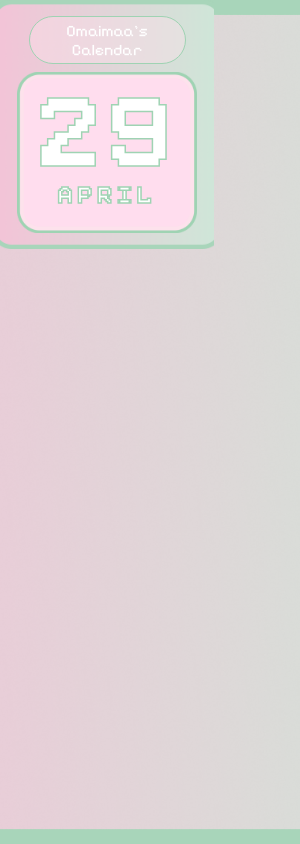
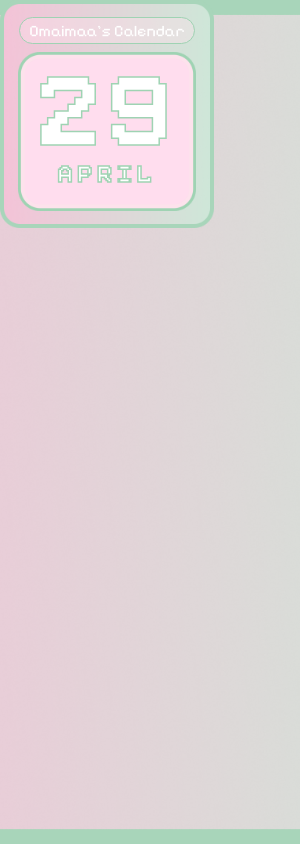
Before and after one commit to omaimaa777/my-electron-app---extended-learning, an Electron app: page index.html in a window 300 px wide. Drawn offline with Linux system fonts and the light colour scheme.

Commit message:
fixed sizing + added comments

```diff
--- a/style.css
+++ b/style.css
@@ -29,58 +29,60 @@ body {
     -webkit-app-region: drag;
 }
 
+/* OUTER FRAME */
 .app {
     display: flex;
     flex-direction: column;
     justify-content: center;
     align-items: center;
     gap: 8px;
+
     width: 214px;
+    height: 228px;
     padding: 16px 17px;
 
     background-image: url(images/outer-frame-bg.png);
-    background-size: cover;
+    background-size: 100% 100%;
     background-repeat: no-repeat;
     background-position: center;
 }
 
+/* TITLE */
 .title {
     color: #FFFFFF;
     font-family: "Pixelify Sans";
     font-size: 16px;
-    font-style: normal;
     font-weight: 400;
-    line-height: normal;
     text-align: center;
 
     display: flex;
-    width: 157px;
-    padding: 4px 10px;
+    width: 176px;
+    height: 27px;
     justify-content: center;
     align-items: center;
-    gap: 10px;
 
     border-radius: 100px;
     border: 1px solid #9FD3B3;
     background: rgba(253, 226, 236, 0.4);
-    aspect-ratio: 157 / 27;
 }
 
+/* INNER FRAME */
 #calendar {
     display: flex;
-    width: 180px;
-    height: 161px;
+    width: 178px;
+    height: 159px;
     flex-direction: column;
     justify-content: center;
     align-items: center;
     gap: 16px;
 
     background-image: url("images/inner-frame-bg.png");
-    background-size: cover;
+    background-size: 100% 100%; /* IMPORTANT FIX */
     background-repeat: no-repeat;
     background-position: center;
 }
 
+/* DAY NUMBER */
 #day {
     color: #FFFFFF;
     text-align: center;
@@ -88,7 +90,6 @@ body {
     -webkit-text-stroke-color: #9FD3B3;
     font-family: "Pixeboy";
     font-size: 136px;
-    font-style: normal;
     font-weight: 400;
     line-height: 20px;
     letter-spacing: 7.2px;
@@ -96,10 +97,11 @@ body {
     display: flex;
     width: 180px;
     height: 71px;
-    flex-direction: column;
     justify-content: center;
+    align-items: center;
 }
 
+/* MONTH TEXT */
 #month {
     color: #FFFFFF;
     text-align: center;
@@ -107,7 +109,6 @@ body {
     -webkit-text-stroke-color: #9FD3B3;
     font-family: "Pixeboy";
     font-size: 32px;
-    font-style: normal;
     font-weight: 400;
     line-height: 20px;
     letter-spacing: 4.8px;
```
